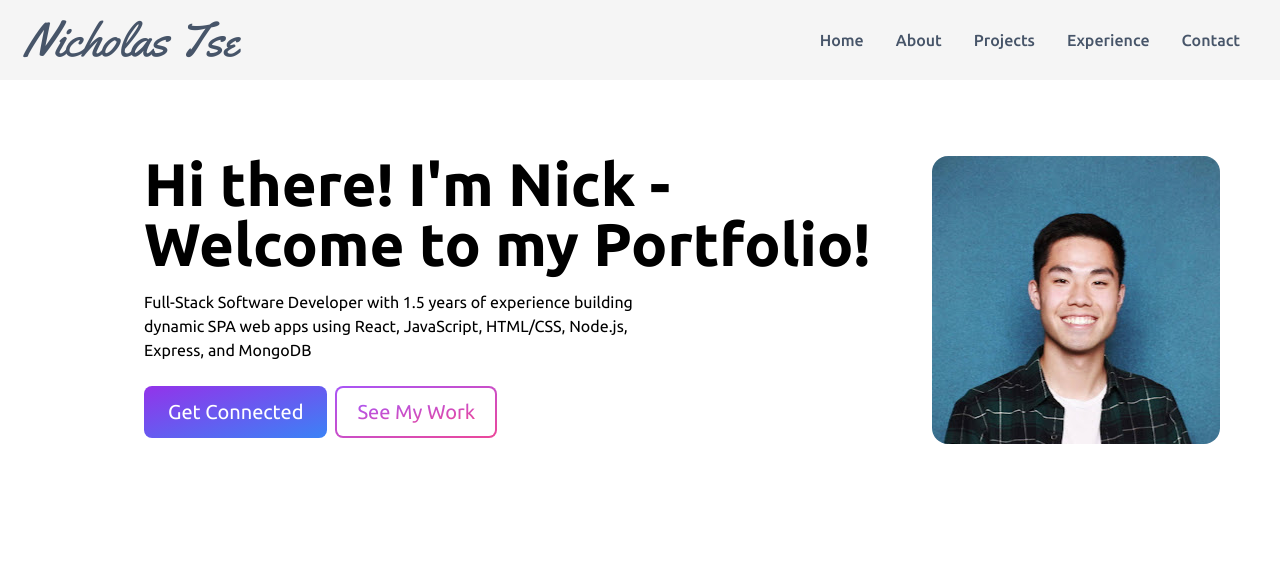
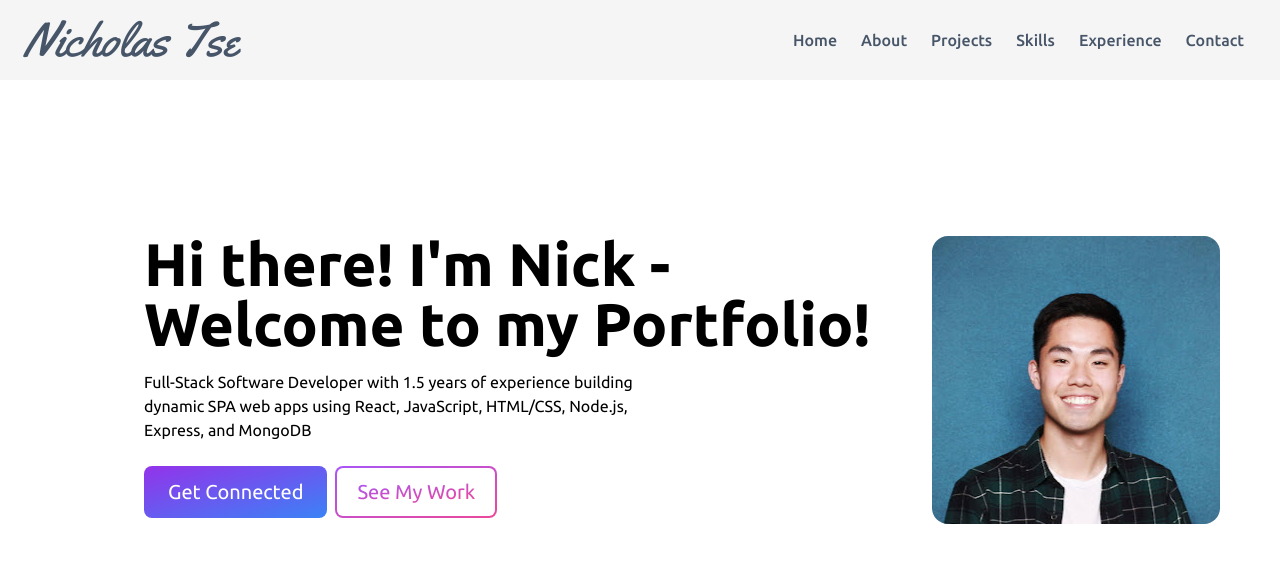
Before and after one commit to n-tse/portfolio-website, a React (Vite) app: page / in a window 1280 px wide. Shown: the top 562 px of the page. Built offline with nearby package versions, Linux system fonts and the light colour scheme.

Commit message:
add additional nav link; make navbar sticky

```diff
--- a/src/components/NavBar.jsx
+++ b/src/components/NavBar.jsx
@@ -7,7 +7,8 @@ const NavBar = () => {
 
   return (
     <>
-      <div className="flex justify-between items-center w-full h-20 px-6 bg-neutral-100 text-slate-600 z-10 fixed">
+      <div className="flex justify-between items-center w-full h-20 px-6 bg-neutral-100 text-slate-600 z-50 sticky top-0">
+
         <div>
           <h1 className="font-signature text-5xl">Nicholas Tse</h1>
         </div>
@@ -16,7 +17,7 @@ const NavBar = () => {
             return (
               <li
                 key={link.id}
-                className="px-4 cursor-pointer font-medium text-slate-600 hover:text-black"
+                className="px-3 cursor-pointer font-medium text-slate-600 hover:text-black"
               >
                 {link.linkName}
               </li>
--- a/src/data.js
+++ b/src/data.js
@@ -13,10 +13,14 @@ export const navLinks = [
   },
   {
     id: 4,
+    linkName: "Skills",
+  },
+  {
+    id: 5,
     linkName: "Experience",
   },
   {
-    id: 5,
+    id: 6,
     linkName: "Contact",
   },
 ];
```
